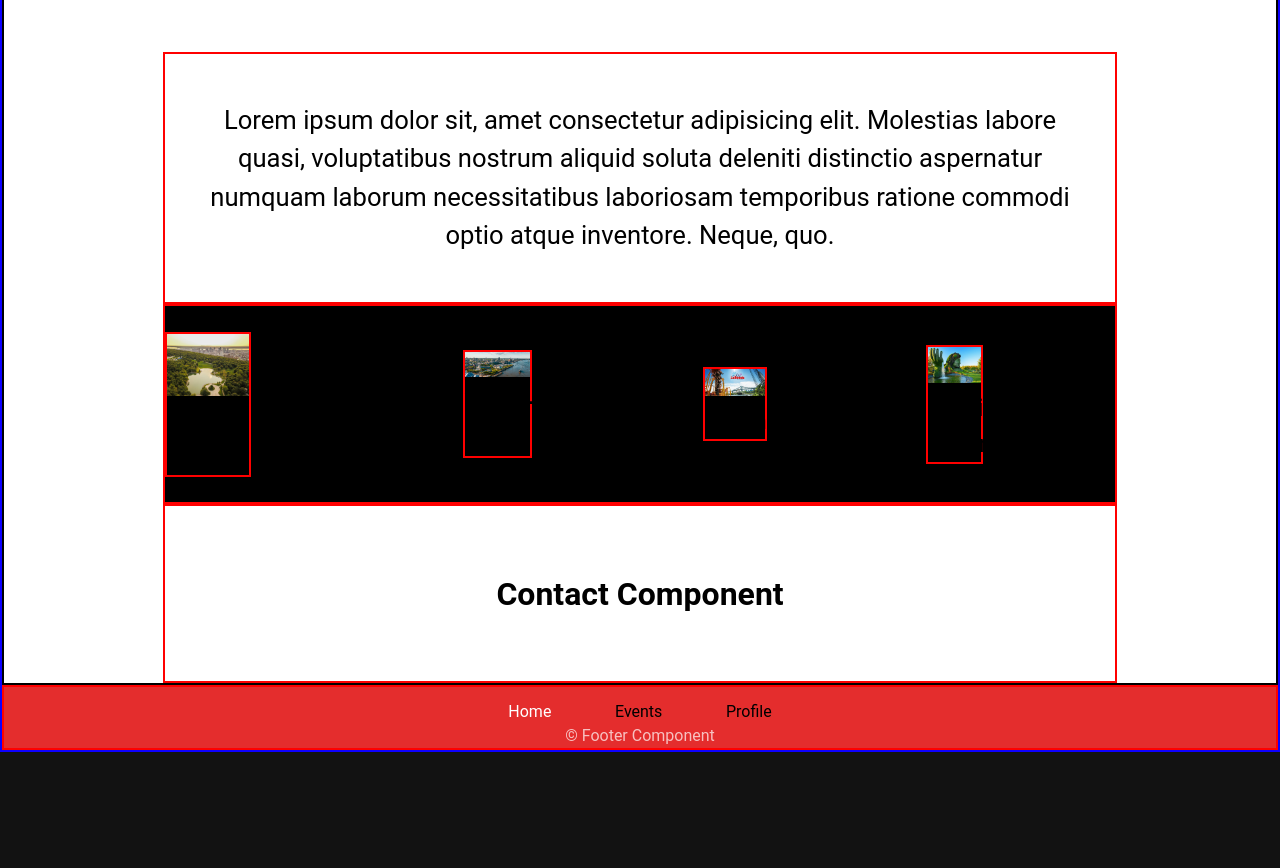
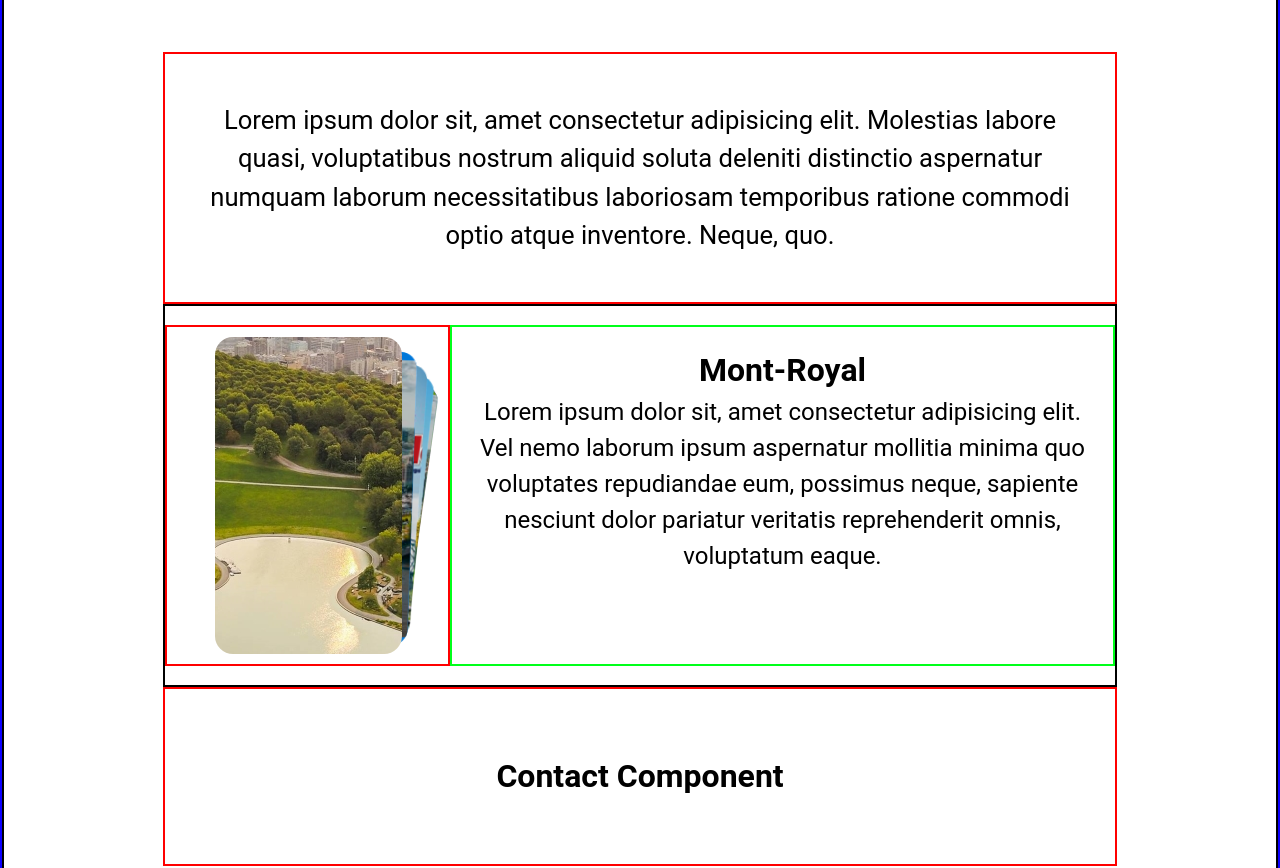
Before and after one commit to XxRedlightxX/TOP_5_MTL, a Vue app in the folder FrontEnd/: page / in a window 1280 px wide. Shown: the part 720-1588 px from the top of the page. Before the commit the page ends 1472 px from the top, so only its background shows below. Built offline with nearby package versions, Linux system fonts and the light colour scheme.

Commit message:
basic sliding

```diff
--- a/FrontEnd/package.json
+++ b/FrontEnd/package.json
@@ -11,6 +11,7 @@
     "@mdi/font": "7.4.47",
     "core-js": "^3.37.1",
     "roboto-fontface": "*",
+    "swiper": "^11.1.14",
     "vue": "^3.4.31",
     "vuetify": "^3.6.11"
   },
--- a/FrontEnd/src/components/HomeComponents/NewEventComponents/NewEventComponent.vue
+++ b/FrontEnd/src/components/HomeComponents/NewEventComponents/NewEventComponent.vue
@@ -1,28 +1,60 @@
 <template>
     <div id="newEventComponent">
-        <div>
-            <v-icon icon="mdi-chevron-left" class="arrow justGlow"></v-icon>
-        </div>
-        <div v-for="(item, index) in newEvent" :key="index">
-            <singleNewEvent :event="item"/>
-        </div>
-        <div>
-            <v-icon icon="mdi-chevron-right" class="arrow justGlow"></v-icon>
-        </div>
+      <swiper
+        :effect="'cards'"
+        :grabCursor="true"
+        :modules="modules"
+        class="mySwiper"
+        @slideChange="onSlideChange"
+      >
+        <swiper-slide
+          v-for="(item, index) in newEvent"
+          :key="index"
+        >
+          <img :src="item.image" alt="#">
+        </swiper-slide>
+      </swiper>
+
+      <div class="contentt">
+        <!-- Exemple d'utilisation de indexSlide pour afficher des informations -->
+        <h2>{{ newEvent[indexSlide].title }}</h2>
+        <p>{{ newEvent[indexSlide].desc }}</p>
+      </div>
     </div>
-</template>
+  </template>
 
-<script setup>
-    import singleNewEvent from "./SingleNewEventComponent.vue"
-    const text = "Lorem ipsum dolor sit, amet consectetur adipisicing elit. Vel nemo laborum ipsum aspernatur mollitia minima quo voluptates repudiandae eum, possimus neque, sapiente nesciunt dolor pariatur veritatis reprehenderit omnis, voluptatum eaque."
+  <script setup>
+    // Import Swiper Vue.js components
+    import { Swiper, SwiperSlide } from 'swiper/vue';
+    import { ref } from 'vue';
+    import 'swiper/css';
+    import 'swiper/css/effect-cards';
+    import { EffectCards } from 'swiper/modules';
+
+    const modules = [EffectCards];
+    const indexSlide = ref(0);
+
+    const text = "Lorem ipsum dolor sit, amet consectetur adipisicing elit. Vel nemo laborum ipsum aspernatur mollitia minima quo voluptates repudiandae eum, possimus neque, sapiente nesciunt dolor pariatur veritatis reprehenderit omnis, voluptatum eaque.";
 
     const newEvent = [
-        {image : "/src/assets/HomeCarousel/Mont-royal.jpg", title: "Mont-Royal", desc: text},
-        {image : "/src/assets/HomeCarousel/Vieux-port.jpg", title: "Vieux-Port", desc: text},
-        {image : "/src/assets/HomeCarousel/LaRonde.jpg", title: "Laronde", desc: text},
-        {image : "/src/assets/HomeCarousel/Jardin-botanique.jpg", title: "Jardin Botanique", desc: text},
-    ]
+      { image: "/src/assets/HomeCarousel/Mont-royal.jpg", title: "Mont-Royal", desc: text },
+      { image: "/src/assets/HomeCarousel/Vieux-port.jpg", title: "Vieux-Port", desc: text },
+      { image: "/src/assets/HomeCarousel/LaRonde.jpg", title: "Laronde", desc: text },
+      { image: "/src/assets/HomeCarousel/Jardin-botanique.jpg", title: "Jardin Botanique", desc: text },
+      { image: "/src/assets/HomeCarousel/Vieux-port.jpg", title: "Vieux-Port", desc: text },
+      { image: "/src/assets/HomeCarousel/LaRonde.jpg", title: "Laronde", desc: text },
+      { image: "/src/assets/HomeCarousel/Mont-royal.jpg", title: "Mont-Royal", desc: text },
+      { image: "/src/assets/HomeCarousel/Jardin-botanique.jpg", title: "Jardin Botanique", desc: text },
+      { image: "/src/assets/HomeCarousel/Vieux-port.jpg", title: "Vieux-Port", desc: text },
+    ];
 
-</script>
+    // Fonction pour mettre à jour l'index du slide actif
+    const onSlideChange = (swiper) => {
+      indexSlide.value = swiper.activeIndex;
+    };
+  </script>
+
+
+
 
 <style src="../../../styles/HomesStyles/NewEventComponentStyle/NewEventComponentStyle.scss"></style>
--- a/FrontEnd/src/components/HomeComponents/NewEventComponents/SingleNewEventComponent.vue
+++ /dev/null
@@ -1,19 +0,0 @@
-<template>
-    <div id="singleNewEventComponent">
-        <img :src="props.newEvent.image" alt="User Image" class="user-image">
-        <h2 class="user-name">{{ props.newEvent.title }}</h2>
-    </div>
-</template>
-
-<script setup>
-    import { defineProps} from 'vue';
-
-    // Define props
-    const props = defineProps({
-        newEvent: Object
-    });
-    //const props = defineProps('newEvent');
-    console.log(props.newEvent)
-</script>
-
-<style src="../../../styles/HomesStyles/NewEventComponentStyle/SingleNewEventComponentStyle.scss"></style>
--- a/FrontEnd/src/components/HomeComponents/NewEventComponents/testSlider.vue
+++ b/FrontEnd/src/components/HomeComponents/NewEventComponents/testSlider.vue
@@ -1,23 +1,60 @@
 <template>
     <div id="newEventComponent">
-        <div class="card-item swiper-slide" v-for="(item, index) in newEvent" :key="index">
-            <SingleNewEvent :newEvent="item"/>
-        </div>
+      <swiper
+        :effect="'cards'"
+        :grabCursor="true"
+        :modules="modules"
+        class="mySwiper"
+        @slideChange="onSlideChange"
+      >
+        <swiper-slide
+          v-for="(item, index) in newEvent"
+          :key="index"
+        >
+          <img :src="item.image" alt="#">
+        </swiper-slide>
+      </swiper>
 
+      <div class="contentt">
+        <!-- Exemple d'utilisation de indexSlide pour afficher des informations -->
+        <h2>{{ newEvent[indexSlide].title }}</h2>
+        <p>{{ newEvent[indexSlide].desc }}</p>
+      </div>
     </div>
-</template>
+  </template>
 
-<script setup>
-    import SingleNewEvent from "./SingleNewEventComponent.vue"
-    const text = "Lorem ipsum dolor sit, amet consectetur adipisicing elit. Vel nemo laborum ipsum aspernatur mollitia minima quo voluptates repudiandae eum, possimus neque, sapiente nesciunt dolor pariatur veritatis reprehenderit omnis, voluptatum eaque."
+  <script setup>
+    // Import Swiper Vue.js components
+    import { Swiper, SwiperSlide } from 'swiper/vue';
+    import { ref } from 'vue';
+    import 'swiper/css';
+    import 'swiper/css/effect-cards';
+    import { EffectCards } from 'swiper/modules';
+
+    const modules = [EffectCards];
+    const indexSlide = ref(0);
+
+    const text = "Lorem ipsum dolor sit, amet consectetur adipisicing elit. Vel nemo laborum ipsum aspernatur mollitia minima quo voluptates repudiandae eum, possimus neque, sapiente nesciunt dolor pariatur veritatis reprehenderit omnis, voluptatum eaque.";
 
     const newEvent = [
-        {image : "/src/assets/HomeCarousel/Mont-royal.jpg", title: "Mont-Royal", desc: text},
-        {image : "/src/assets/HomeCarousel/Vieux-port.jpg", title: "Vieux-Port", desc: text},
-        {image : "/src/assets/HomeCarousel/LaRonde.jpg", title: "Laronde", desc: text},
-        {image : "/src/assets/HomeCarousel/Jardin-botanique.jpg", title: "Jardin Botanique", desc: text},
-    ]
+      { image: "/src/assets/HomeCarousel/Mont-royal.jpg", title: "Mont-Royal", desc: text },
+      { image: "/src/assets/HomeCarousel/Vieux-port.jpg", title: "Vieux-Port", desc: text },
+      { image: "/src/assets/HomeCarousel/LaRonde.jpg", title: "Laronde", desc: text },
+      { image: "/src/assets/HomeCarousel/Jardin-botanique.jpg", title: "Jardin Botanique", desc: text },
+      { image: "/src/assets/HomeCarousel/Vieux-port.jpg", title: "Vieux-Port", desc: text },
+      { image: "/src/assets/HomeCarousel/LaRonde.jpg", title: "Laronde", desc: text },
+      { image: "/src/assets/HomeCarousel/Mont-royal.jpg", title: "Mont-Royal", desc: text },
+      { image: "/src/assets/HomeCarousel/Jardin-botanique.jpg", title: "Jardin Botanique", desc: text },
+      { image: "/src/assets/HomeCarousel/Vieux-port.jpg", title: "Vieux-Port", desc: text },
+    ];
 
-</script>
+    // Fonction pour mettre à jour l'index du slide actif
+    const onSlideChange = (swiper) => {
+      indexSlide.value = swiper.activeIndex;
+    };
+  </script>
+
+
+
 
 <style src="../../../styles/HomesStyles/NewEventComponentStyle/NewEventComponentStyle.scss"></style>
--- a/FrontEnd/src/pages/MenusView/HomeView.vue
+++ b/FrontEnd/src/pages/MenusView/HomeView.vue
@@ -2,8 +2,7 @@
     <div id="homeView">
         <Carousel/>
         <IntroText/>
-        <!--<NewEvent/>-->
-        <NewEventTest/>
+        <NewEvent/>
         <Contact/>
     </div>
 </template>
@@ -12,7 +11,7 @@
     import Carousel from "../../components/HomeComponents/CarouselComponent.vue"
     import IntroText from "../../components/HomeComponents/IntroTextComponent.vue"
     import NewEvent from "../../components/HomeComponents/NewEventComponents/NewEventComponent.vue"
-    import NewEventTest from "../../components/HomeComponents/NewEventComponents/testSlider.vue"
+    //import NewEventTest from "../../components/HomeComponents/NewEventComponents/testSlider.vue"
     import Contact from "../../components/HomeComponents/ContactComponent.vue"
 </script>
 
--- a/FrontEnd/src/styles/HomesStyles/ContactComponentStyle.scss
+++ b/FrontEnd/src/styles/HomesStyles/ContactComponentStyle.scss
@@ -2,7 +2,7 @@
     border: 2px solid red;
     padding: 5% 3%;
     width: 75%;
-    margin: auto;
+    margin: 0% auto;
     h1 {
         font-size: 2rem;
     }
--- a/FrontEnd/src/styles/HomesStyles/NewEventComponentStyle/NewEventComponentStyle.scss
+++ b/FrontEnd/src/styles/HomesStyles/NewEventComponentStyle/NewEventComponentStyle.scss
@@ -1,17 +1,79 @@
 #newEventComponent {
-    border: 2px solid rgb(255, 0, 0);
-    height: 200px;
+    border: 2px solid rgb(0, 0, 0);
     width: 75%;
+    height: 20%;
     margin: auto;
-    background-color: black;
     display: flex;
-    flex-direction: row;
-    overflow-x: auto;
+    justify-content: space-between;
     align-items: center;
-    gap: 1%;
+    .swiper {
+        width: 30%;
+        height: 90%;
+        padding: 1% 5%;
+        border: 2px solid red;
 
-    #singleNewEventComponent {
-        width: 30%;
-        height: 75%;
+        .swiper-slide {
+          display: flex;
+          align-items: center;
+          justify-content: center;
+          border-radius: 18px;
+          font-size: 22px;
+          font-weight: bold;
+          color: #fff;
+        }
+
+        .swiper-slide:nth-child(1n) {
+          background-color: rgb(206, 17, 17);
+        }
+
+        .swiper-slide:nth-child(2n) {
+          background-color: rgb(0, 140, 255);
+        }
+
+        .swiper-slide:nth-child(3n) {
+          background-color: rgb(10, 184, 111);
+        }
+
+        .swiper-slide:nth-child(4n) {
+          background-color: rgb(211, 122, 7);
+        }
+
+        .swiper-slide:nth-child(5n) {
+          background-color: rgb(118, 163, 12);
+        }
+
+        .swiper-slide:nth-child(6n) {
+          background-color: rgb(180, 10, 47);
+        }
+
+        .swiper-slide:nth-child(7n) {
+          background-color: rgb(35, 99, 19);
+        }
+
+        .swiper-slide:nth-child(8n) {
+          background-color: rgb(0, 68, 255);
+        }
+
+        .swiper-slide:nth-child(9n) {
+          background-color: rgb(218, 12, 218);
+        }
+
+        .swiper-slide:nth-child(10n) {
+          background-color: rgb(54, 94, 77);
+        }
+    }
+    .contentt {
+        flex: 1;
+        border: 2px solid rgb(0, 255, 26);
+        padding: 2% 2%;
+        height: 90%;
+
+        h2 {
+            font-size: 2rem;
+        }
+        p {
+            font-size: 1.5rem;
+            color: black;
+        }
     }
 }
--- a/FrontEnd/src/styles/HomesStyles/NewEventComponentStyle/SingleNewEventComponentStyle.scss
+++ /dev/null
@@ -1,19 +0,0 @@
-#singleNewEventComponent {
-    border: 2px solid rgb(255, 0, 0);
-    width: 100%;
-    position: relative;
-
-    img {
-        width: 100%;
-    }
-    p {
-        display: none;
-        position: absolute;
-        text-align: center;
-        top: 10%;
-    }
-
-    img:hover ~ p {
-        display: block;
-    }
-}
--- a/FrontEnd/src/styles/MenusViewStyles/HomeViewStyle.scss
+++ b/FrontEnd/src/styles/MenusViewStyles/HomeViewStyle.scss
@@ -1,6 +1,6 @@
 #homeView{
     border: 2px solid black;
-
+    //background-color: black;
     #introTextComponent {
         margin-top: 5%;
     }
```
Also changed, not shown: FrontEnd/src/JS/NewEventSliderScript.js (deleted, +0 -34 lines), 1 other file (tests, documents, lock files or other folders).
